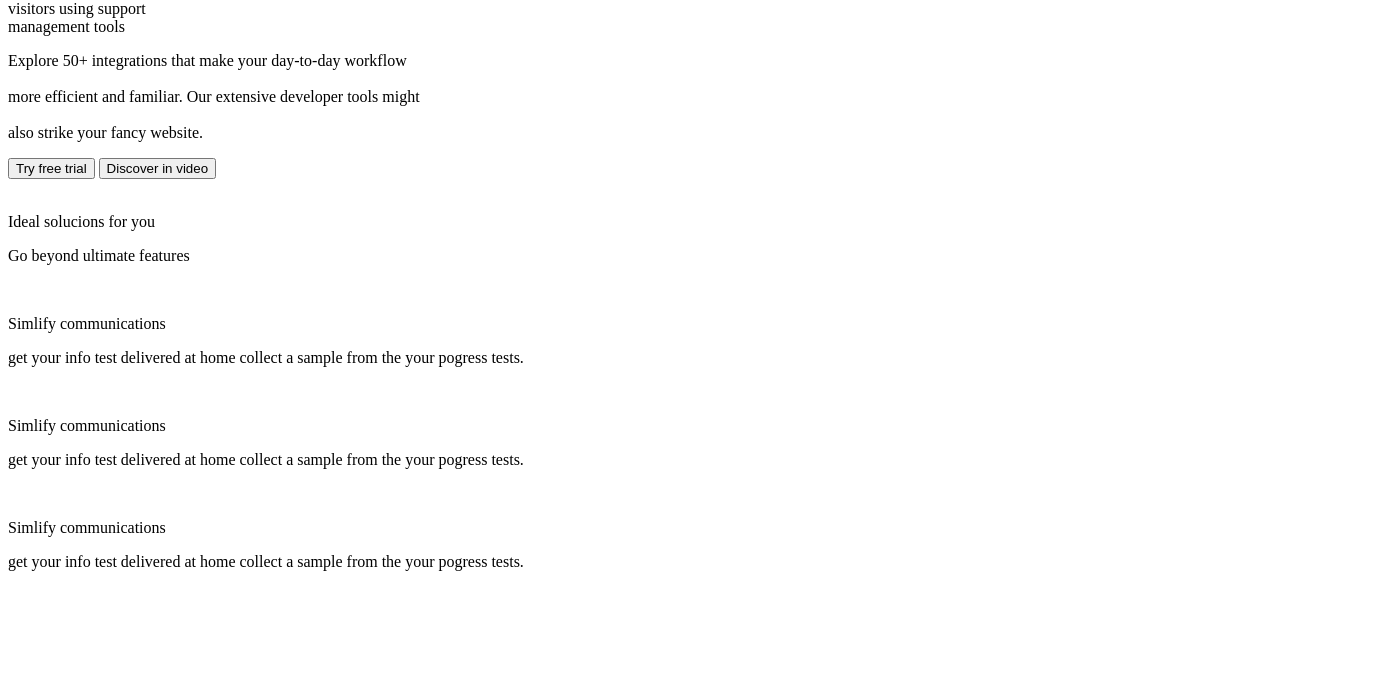
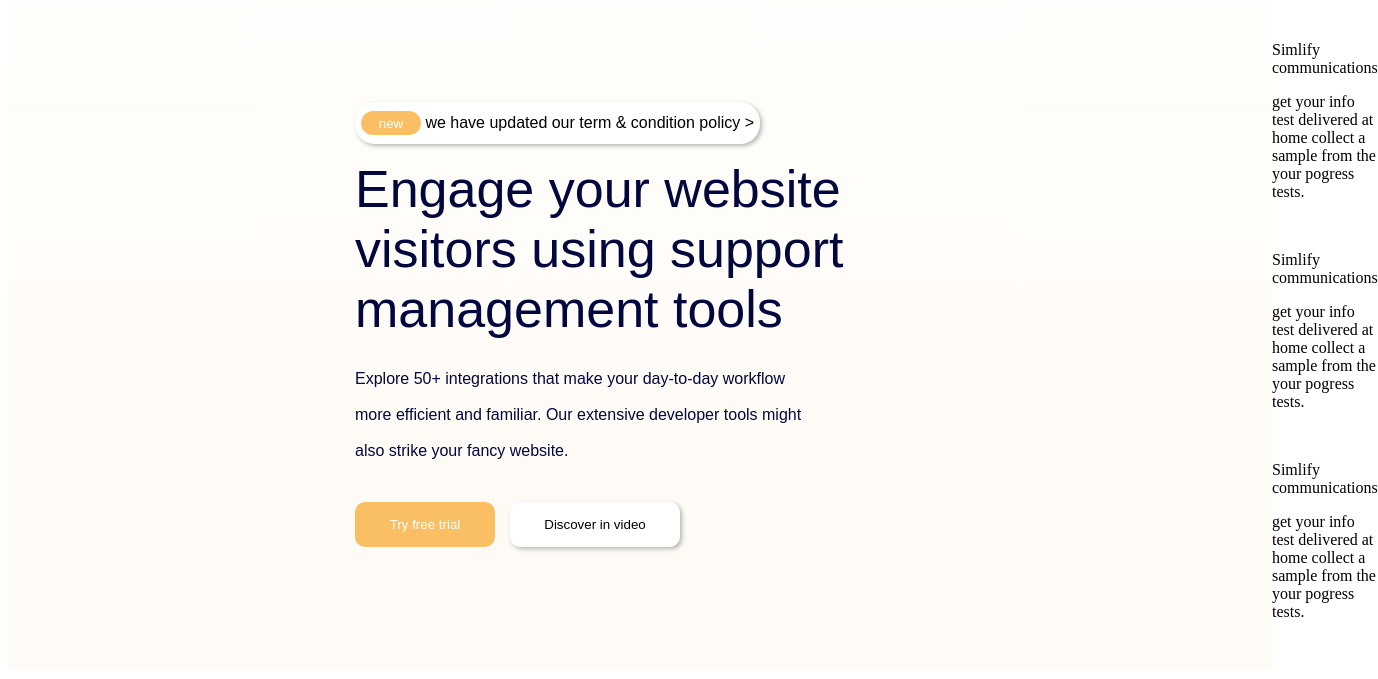
Before and after one commit to Kenneth-Luera/kennethpag.github.io, a plain HTML site: page index.html in a window 1280 px wide. Shown: the part 139-818 px from the top of the page, 1378 px wide, since content can reach past the window. Drawn offline with Linux system fonts and the light colour scheme.

Commit message:
new names

```diff
--- a/index.html
+++ b/index.html
@@ -1,7 +1,7 @@
 <!DOCTYPE html>
 <html lang="en">
 <head>
-    <link rel="stylesheet" href="./Nuevo Documento de texto.css">
+    <link rel="stylesheet" href="./style.css">
     <title>Document</title>
 </head>
 <body>
```
Also changed, not shown: style.css (renamed from index.css).
